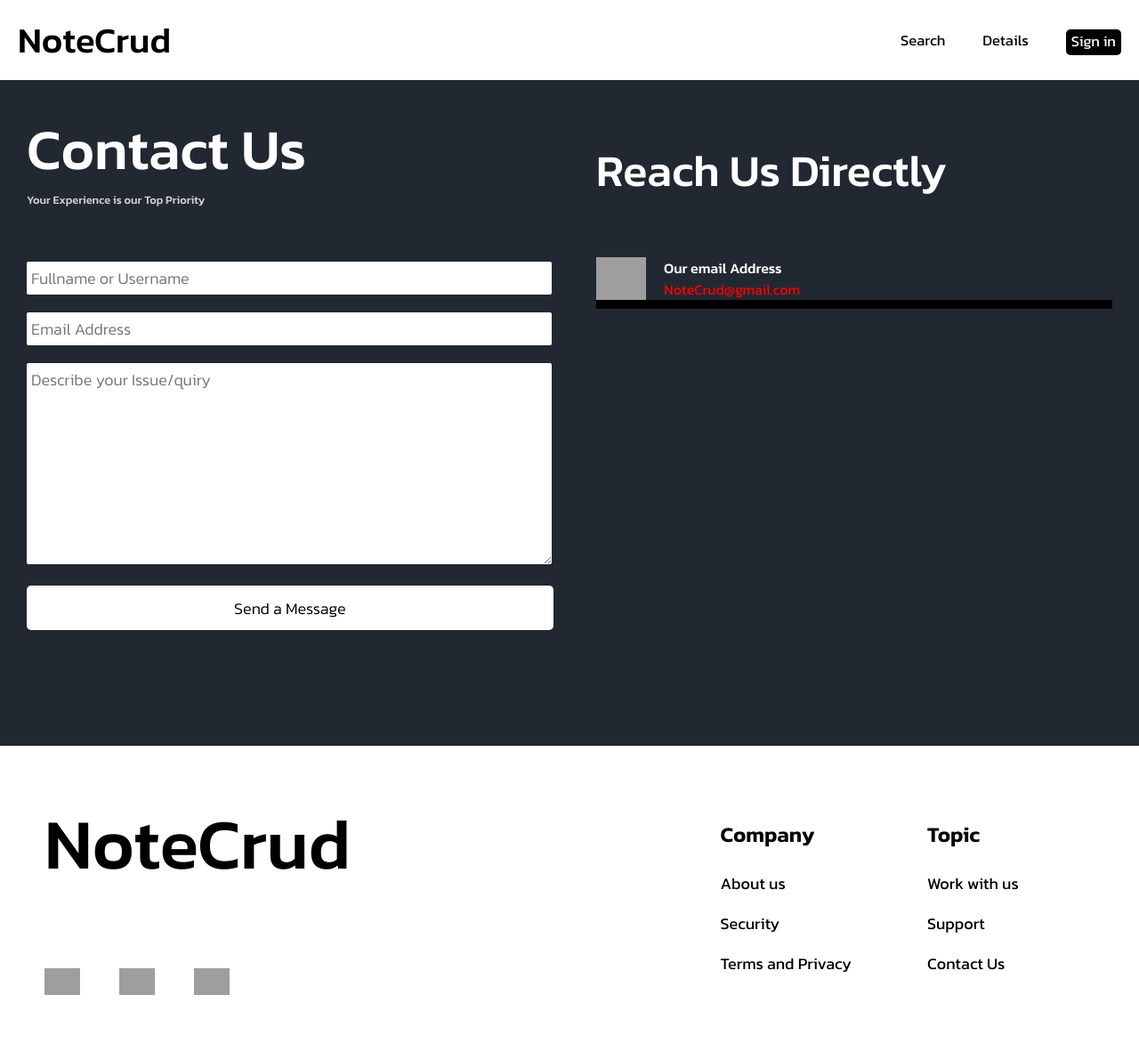
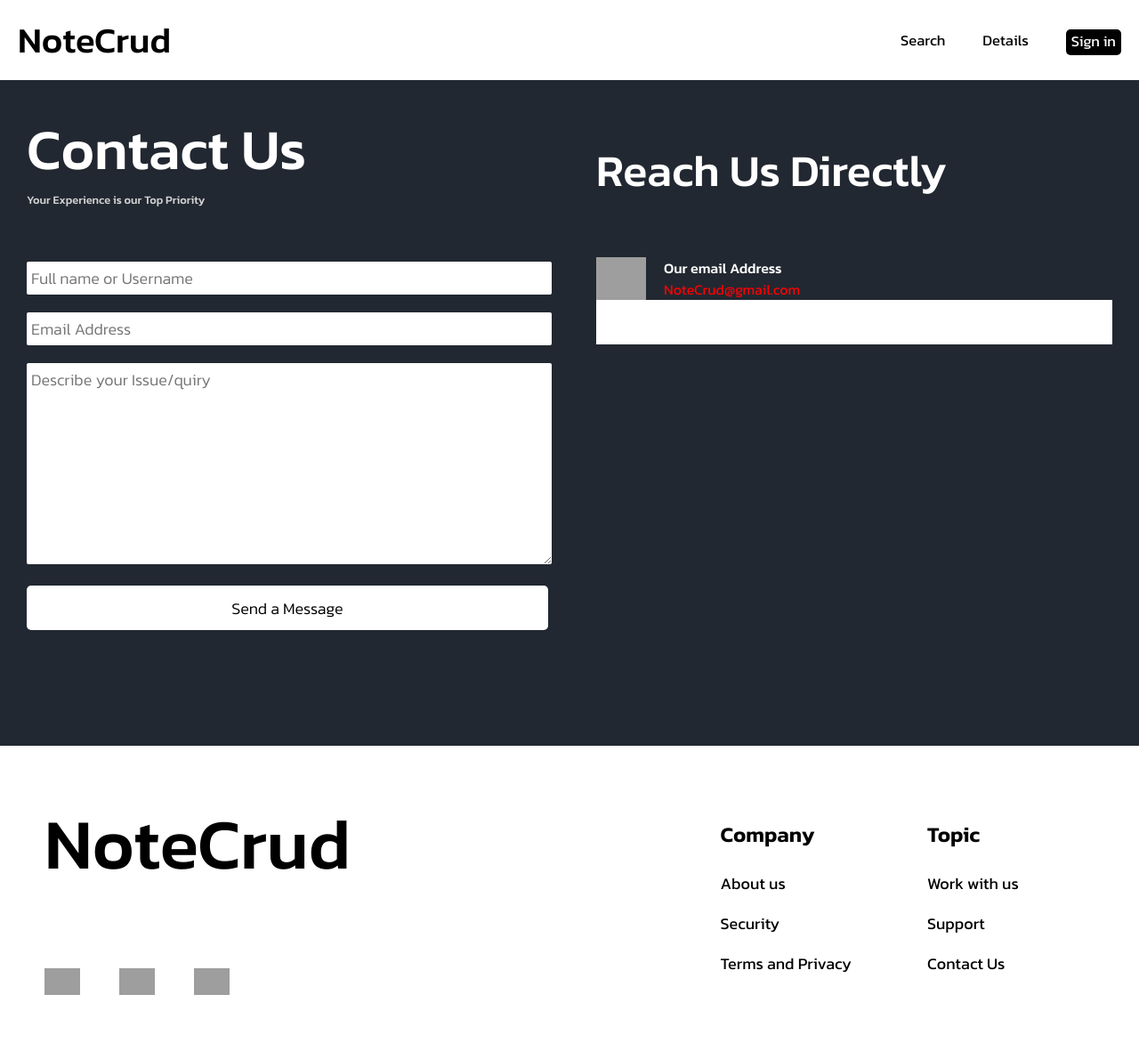
Before and after one commit to mohdAmaan187/notenest, a Python web app: template templates/contact_us.html in a window 1280 px wide. Shown: the whole page at 89% size. Run offline with Jinja, Linux system fonts and the light colour scheme; the template is opened without the code that fills it, so the values that code supplies are empty; grey boxes are pictures that could not be loaded.

Commit message:
updated files

```diff
--- a/static/css/contact.css
+++ b/static/css/contact.css
@@ -89,7 +89,7 @@ body::-webkit-scrollbar {
     font-weight: 300;
     background-color: white;
     color: black;
-    width: 102%;
+    width: 101%;
     height: 50px;
 }
 
@@ -128,8 +128,8 @@ body::-webkit-scrollbar {
 }
 
 .support_box {
-    background-color: black;
-    height: 10px;
+    background-color: rgb(255, 255, 255);
+    height: 50px;
     width: 100%;
 }
 
@@ -198,5 +198,4 @@ body::-webkit-scrollbar {
     .send_inquiry {
         width: 440px;
     }
-
 }
--- a/templates/contact_us.html
+++ b/templates/contact_us.html
@@ -43,7 +43,7 @@
                 Your Experience is our Top Priority
             </p>
             <!-- <form action="Send a message" class="contact_form"> -->
-                <input placeholder="Fullname or Username" class="full_name" name="Username" type="text">
+                <input placeholder="Full name or Username" class="full_name" name="Username" type="text">
                 <!-- <input placeholder="Last Name" class="last_name" name="Last_name" type="text"> -->
                 <br/>
                 <input placeholder="Email Address" class="email_address" name="Email" type="email">
```
